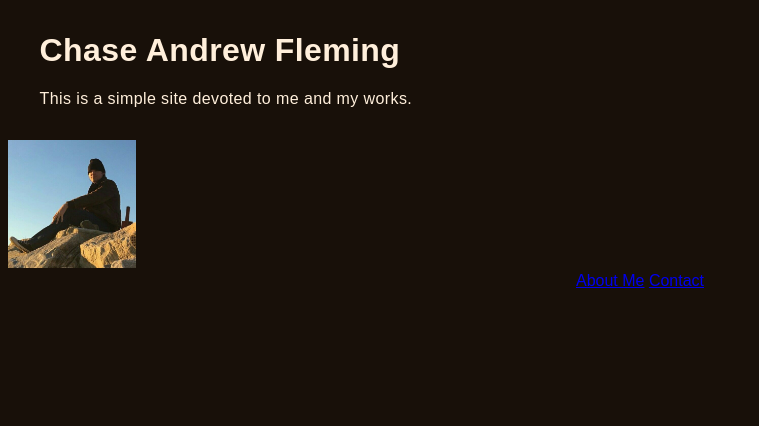
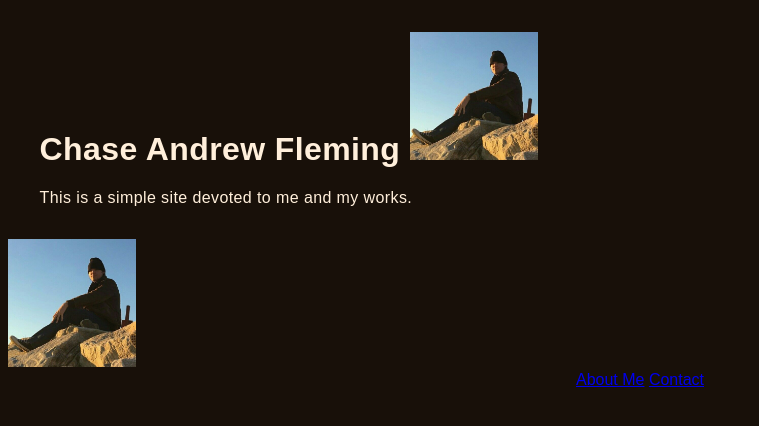
Before and after one commit to cflemi12/cflemi12.github.io, a PHP site: page / in a window 1280 px wide. Shown: the top 426 px of the page, without its empty margins (0-759 px from the left). Run offline with PHP 8.4, Linux system fonts and the light colour scheme; some web fonts are replaced.

Commit message:
end my suffering

```diff
--- a/index.html
+++ b/index.html
@@ -11,7 +11,7 @@
 <body>
 
   <div class="header">
-    <h1>Chase Andrew Fleming</h1>
+    <h1>Chase Andrew Fleming <img id="profile" src="\images\profile.jpg" alt="A picture of me." style="width:128px;height:128px" /> </h1>
     <p>
       This is a simple site devoted to me and my works.
     </p>
--- a/style.css
+++ b/style.css
@@ -22,7 +22,6 @@
   position: relative;
 }
 
-.profile {
-  position:sticky;
-  top: 10 px
+#profile {
+
 }
```
